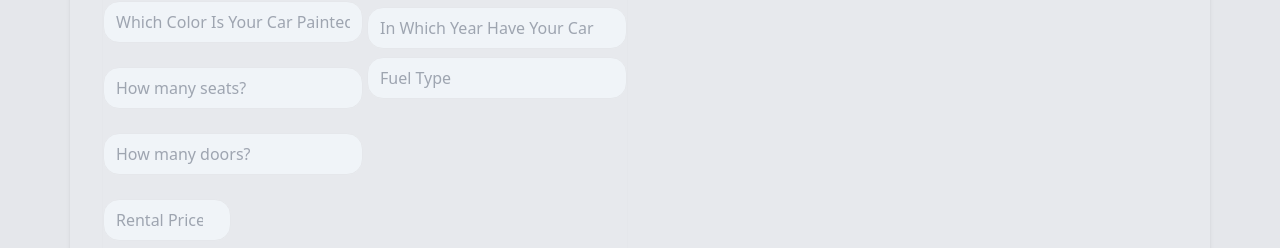
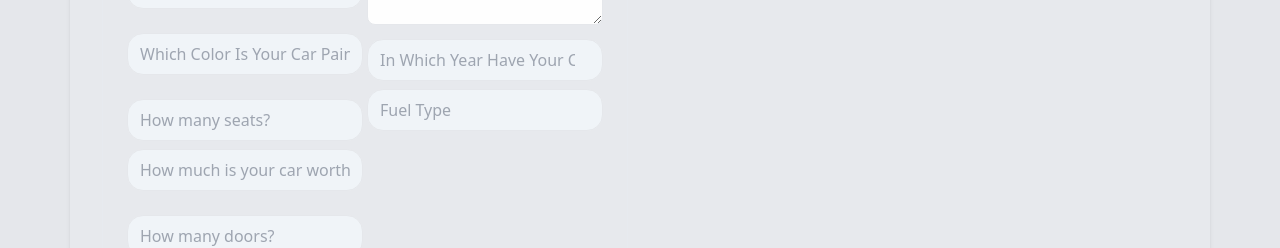
Before and after one commit to b0kic4/RentACar, a React (Vite) app in the folder vite-project/: page /new in a window 1280 px wide. Shown: the part 468-716 px from the top of the page. Built offline with nearby package versions, Linux system fonts and the light colour scheme; no server answers; the HTML template or start-up script is replaced by a standard one.

Commit message:
lolcinaa

```diff
--- a/vite-project/src/Pages/CarPageForm.jsx
+++ b/vite-project/src/Pages/CarPageForm.jsx
@@ -90,14 +90,14 @@ const CarPageForm = () => {
   }
 
   return (
-    <div className="container mx-auto p-8 bg-slate-50 bg-opacity-10 rounded-lg shadow-md ">
+    <div className="container mx-auto p-8 bg-slate-50 bg-opacity-10 rounded-lg shadow-md mt-6 ">
       <h2 className="text-2xl font-bold mb-4">Car Details</h2>
       <div className="grid grid-cols-1 md:grid-cols-2 gap-6">
         <form
           onSubmit={saveCarForm}
           method="post"
           encType="multipart/form-data"
-          className="border border-opacity-10"
+          className="px-6 py-2 border border-opacity-10 text-black border-blue-100"
         >
           <div className="grid grid-cols-1 md:grid-cols-2 gap-1">
             {/* Left Side */}
@@ -153,6 +153,14 @@ const CarPageForm = () => {
                   value={seats}
                   onChange={(ev) => setSeats(ev.target.value)}
                   placeholder="How many seats?"
+                  className="bg-slate-100 w-full px-3 py-2 border rounded-lg focus:outline-none focus:ring focus:border-blue-400"
+                  required
+                />
+                <input
+                  type="text"
+                  value={price}
+                  onChange={(ev) => setPrice(ev.target.value)}
+                  placeholder="How much is your car worth?"
                   className="bg-slate-100 w-full px-3 py-2 border rounded-lg focus:outline-none focus:ring focus:border-blue-400"
                   required
                 />
--- a/vite-project/src/Pages/EditCarPage.jsx
+++ b/vite-project/src/Pages/EditCarPage.jsx
@@ -40,6 +40,9 @@ function EditCarPage() {
 
   function handleImageUpload(e) {
     const formData = new FormData();
+    if (!selectedImages.length === 0) {
+      return;
+    } else {
       for (let i = 0; i < selectedImages.length; i++) {
         formData.append("images", selectedImages[i]);
       }
@@ -62,6 +65,7 @@ function EditCarPage() {
           console.error("Error uploading images:", error);
         });
     }
+  }
 
   // Handle form submission
   const handleSubmit = (event) => {
@@ -71,7 +75,8 @@ function EditCarPage() {
       .put(`/cars/${id}`, formData)
       .then((response) => {
         console.log(response);
-        navigate.push(`/my-cars`);
+        alert("Car successfully updated");
+        navigate(`/my-cars`);
       })
       .catch((error) => {
         console.error("Error editing car:", error);
@@ -150,7 +155,6 @@ function EditCarPage() {
             type="file"
             name="images"
             multiple
-            required
             onChange={handleImageUpload}
           />
           {formData.image && formData.image.length > 0 && (
```
Also changed, not shown: 3 other files (tests, documents, lock files or other folders). Lines whose indentation alone changed are shown as unchanged.
